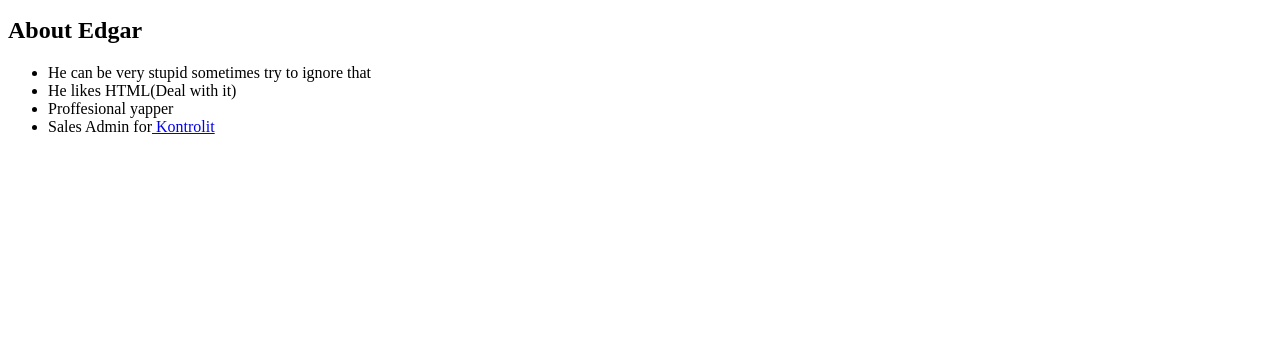
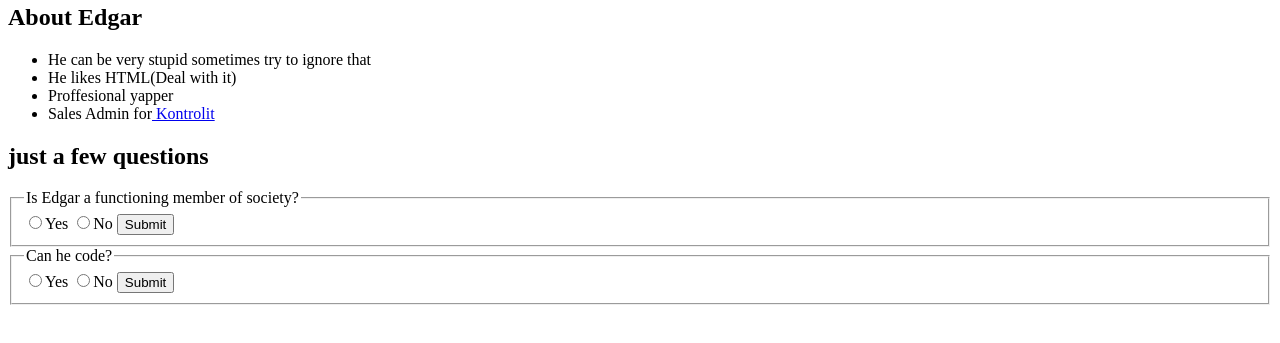
Before and after one commit to eggyboy777/Edgar-website, a plain HTML site: page web.html in a window 1280 px wide. Shown: the part 455-798 px from the top of the page. Drawn offline with Linux system fonts and the light colour scheme.

Commit message:
added buttons

```diff
--- a/web.html
+++ b/web.html
@@ -2,6 +2,7 @@
 <html>
     <main>
         <body>
+            <section>
                 <h1>The Edgar Website</h1>
                 <p>welcome to the Edgar website, feel free to look around and of course this was made by Edgar himself.</p>
                 <a target="_blank" href="https://www.youtube.com/channel/UCj_ydWDQDafzD83C3FZC0eA"><img src="https://yt3.ggpht.com/kbAjCZdSr2CWNs72VfN0I_bZTvg2T1Fr9VB9iVUM8P8NZtCj-mjDQCVs70zTvdHhngsVmOWszyI=s600-c-k-c0x00ffffff-no-rj-rp-mo"></a>
@@ -13,5 +14,25 @@
                     <li>Proffesional yapper</li>
                     <li>Sales Admin for<a target="_blank" href="https://www.kontrolit.net"> Kontrolit</a></li>
                 </ul>
+            </section>
+            <section>
+                <h2>just a few questions</h2>
+                <form action="https://freecatphotoapp.com/submit-cat-photo"></form>
+                <fieldset>
+                    <legend>Is Edgar a functioning member of society?</legend>
+                    <!--need to make the second site for submissions-->
+                <label><input type="radio" name="yes-no">Yes</label>
+                <label><input type="radio" name="yes-no">No</label>
+                <button type="submit">Submit</button>
+                </fieldset>
+                <fieldset>
+                    <legend>Can he code?</legend>
+                    <label><input type="radio" name="no-yes">Yes</label>
+                    <label><input type="radio" name="no-yes">No</label>
+                    <button type="submit">Submit</button>
+                </fieldset>
+
+            </section>
+
         </body>
     </main>
```
Lines whose indentation alone changed are shown as unchanged.
